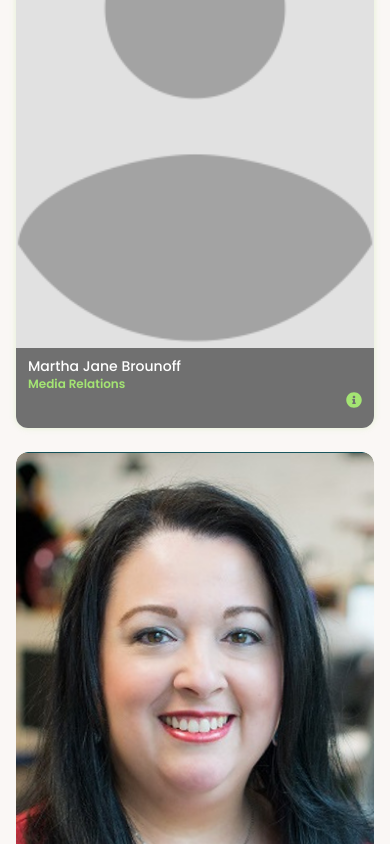
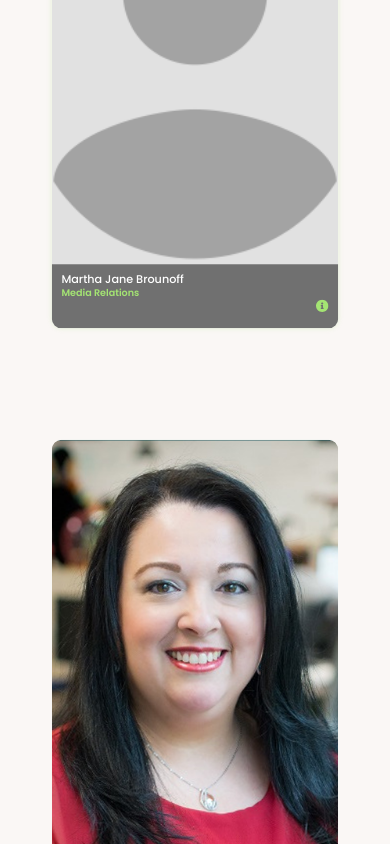
Before and after one commit to dataMichelle/sjca, a React (Vite) app: page /about in a window 390 px wide. Shown: the part 1289-2133 px from the top of the page. Built offline with nearby package versions, Linux system fonts and the light colour scheme.

Commit message:
scaled images on team smaller for mobile

```diff
--- a/src/views/About.jsx
+++ b/src/views/About.jsx
@@ -117,12 +117,22 @@ const About = () => {
               >
                 Meet Our Team
               </h2>
-              <div className="grid grid-cols-1 sm:grid-cols-2 lg:grid-cols-3 gap-6">
+              <div
+                className="
+    grid grid-cols-1 sm:grid-cols-2 lg:grid-cols-3 gap-6
+    max-sm:flex max-sm:flex-col max-sm:items-center max-sm:-my-10
+  "
+              >
                 {team.map((member, index) => (
                   <motion.button
                     key={index}
                     onClick={() => openModal(index)}
-                    className={`relative aspect-[3/5] rounded-xl shadow-sm hover:shadow-md transition-all duration-300 bg-white overflow-hidden ${styles.animateGlow} min-w-[8rem] min-h-[19rem]`}
+                    className={`
+        relative aspect-[3/5] rounded-xl shadow-sm hover:shadow-md transition-all duration-300 bg-white overflow-hidden
+        ${styles.animateGlow}
+        min-w-[8rem] min-h-[19rem]
+        max-sm:scale-[0.8] max-sm:min-w-0 max-sm:min-h-0 max-sm:mb-[-2rem]
+      `}
                     aria-label={`View details for ${member.name}`}
                     initial={{ opacity: 0, y: 20 }}
                     animate={{ opacity: 1, y: 0 }}
```
